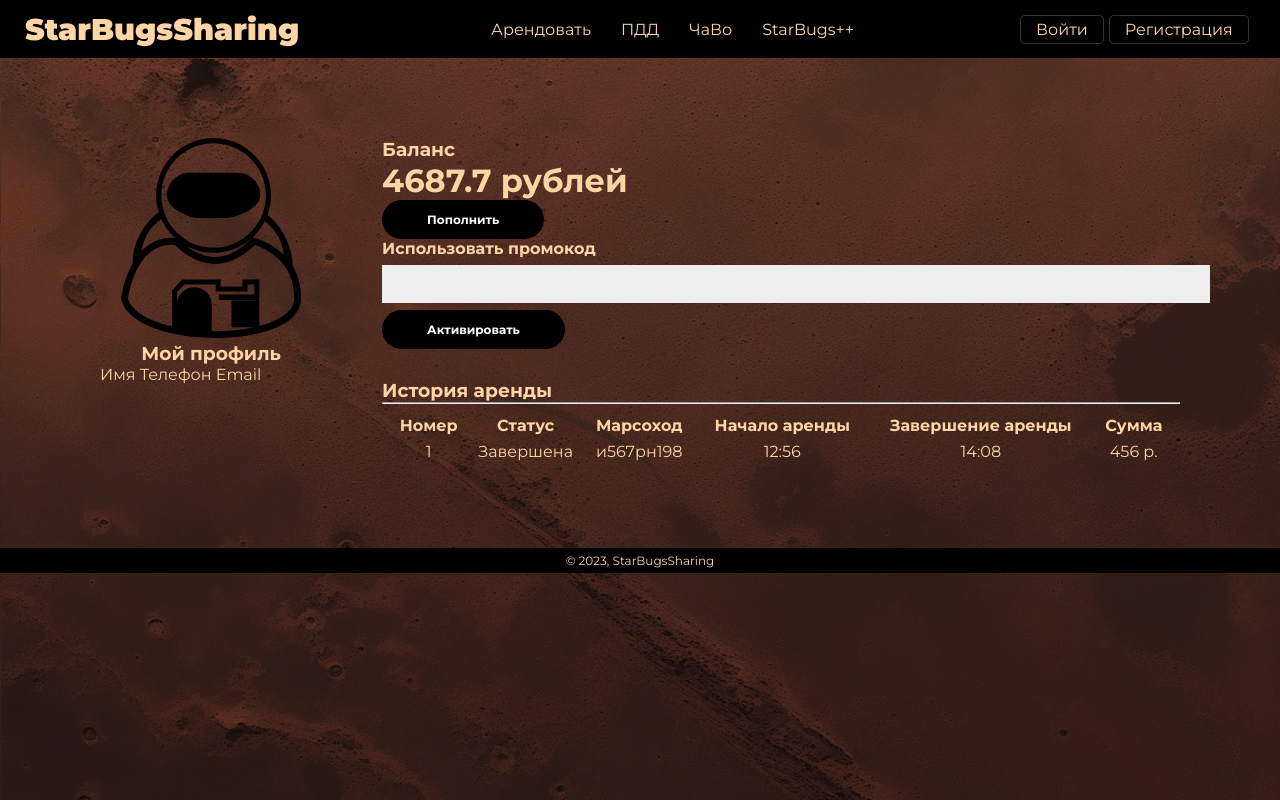
After one commit to Vvvindeta/StarBugsSharing, a Django app: page /account/ in a window 1280 px wide. The commit adds this page. Run offline with Django 4.2, Linux system fonts and the light colour scheme.

Commit message:
Add account page

```diff
--- /dev/null
+++ b/StarBugsSharing/StarBugsSharing/config.py
@@ -0,0 +1 @@
+db_password = 'sbs14DMEK'
--- a/StarBugsSharing/main/static/main/css/style.css
+++ b/StarBugsSharing/main/static/main/css/style.css
@@ -85,11 +85,7 @@ nav a {
 nav a:hover {
     color: #fff;
 }
-h3 {
-    font-size: 48px;
-    padding: 4em;
-    text-align: center;
-}
+
 h3 span {
     font-weight: 900;
     display: flex;
@@ -295,6 +291,55 @@ summary:after   {
 }
 
 
+/* account */
+.wrapper {
+    display: flex;
+    width: 100%;
+    height: 5e;
+    box-sizing: border-box;
+    padding: 50px 70px;
+}
+.user-visual {
+    padding: 30px;
+    flex-grow: 1;
+}
+
+.user-pfp {
+    text-align: center;
+}
+.user-photo {
+    width: 200px;
+}
+.user-data {
+}
+.my-profile {
+    text-align: center;
+}
+.account-data {
+    padding: 30px;
+    flex-grow: 5;
+    display: flex;
+    flex-direction: column;
+}
+.balance-data {
+    flex-grow: 1;
+    margin-bottom: 30px;
+}
+.rents-data {
+    flex-grow: 1;
+}
+.rents-history {
+    padding: 5px;
+    text-align: center;
+    width: 100%;
+}
+.rents-history-header {
+    font-weight: bold;
+}
+.rents-history-header td {
+    padding: 5px;
+}
+
 @keyframes slide-in-anim {
 	100% {
 		opacity: 1;
--- /dev/null
+++ b/StarBugsSharing/main/templates/main/account.html
@@ -0,0 +1,55 @@
+{% extends 'main/template.html'%}
+{% block title %}Аккаунт{% endblock %}
+{% load static %}
+{% block content %}
+
+    <div class="wrapper">
+        <div class="user-visual">
+            <div class="user-pfp">
+                <img class="user-photo" src="{% static 'main/img/astronaut-svgrepo-com.svg' %}" alt="">
+            </div>
+            <div class="user-data">
+                <h3 class="my-profile">Мой профиль</h3>
+                Имя
+                Телефон
+                Email
+
+            </div>
+        </div>
+        <div class="account-data">
+            <div class="balance-data">
+                <h3>Баланс</h3>
+                <h1>4687.7 рублей</h1>
+                <button class="form-submit">Пополнить</button>
+                <div class="promocode-box">
+                    <h4>Использовать промокод</h4>
+                    <input type="text" name="">
+                    <button class="form-submit">Активировать</button>
+                </div>
+
+            </div>
+            <div class="rents-data">
+                <h3>История аренды</h3>
+                <hr>
+                <table class="rents-history">
+                    <tr class="rents-history-header">
+                        <td>Номер</td>
+                        <td>Статус</td>
+                        <td>Марсоход</td>
+                        <td>Начало аренды</td>
+                        <td>Завершение аренды</td>
+                        <td>Сумма</td>
+                    </tr>
+                    <tr>
+                        <td>1</td>
+                        <td>Завершена</td>
+                        <td>и567рн198</td>
+                        <td>12:56</td>
+                        <td>14:08</td>
+                        <td>456 р.</td>
+                    </tr>
+                </table>
+            </div>
+        </div>
+    </div>
+{% endblock %}
--- a/StarBugsSharing/main/templates/main/premium.html
+++ b/StarBugsSharing/main/templates/main/premium.html
@@ -14,11 +14,11 @@
                 <li>Выбираете любой из доступных марсоходов</li>
                 <li>Отдаёте Credits в зависимости от текущего спроса</li>
                 <li>Используете его для ваших нужд</li>
-                <li>Когда надоедает - освобождаете и получается Credits обратно</li>
+                <li>Когда надоедает — освобождаете и получаете Credits обратно</li>
                 <li>Все в плюсе!</li>
             </ol>
 
         </p>
-        <p class="content">Также, вы можете оформить пробный период на 14 дней.<br>
+        <p class="content">Также вы можете оформить пробный период на 14 дней.<br>
         Отмените в любой удобный вам момент.</p>
 {% endblock %}
--- a/StarBugsSharing/main/urls.py
+++ b/StarBugsSharing/main/urls.py
@@ -9,4 +9,5 @@ urlpatterns = [
     path('rules/', rules, name='rules'),
     path('login/', login, name='login'),
     path('registration/', registration, name='registration'),
+    path('account/', account, name='account'),
 ]
--- a/StarBugsSharing/main/views.py
+++ b/StarBugsSharing/main/views.py
@@ -27,3 +27,6 @@ def login(request):
 
 def registration(request):
     return render(request, 'main/registration.html')
+
+def account(request):
+    return render(request, 'main/account.html')
```
Also changed, not shown: StarBugsSharing/main/templates/main/rent.html (+4 -4 lines), StarBugsSharing/db.sqlite3 (added), StarBugsSharing/main/static/main/img/astronaut-svgrepo-com.svg (added).
